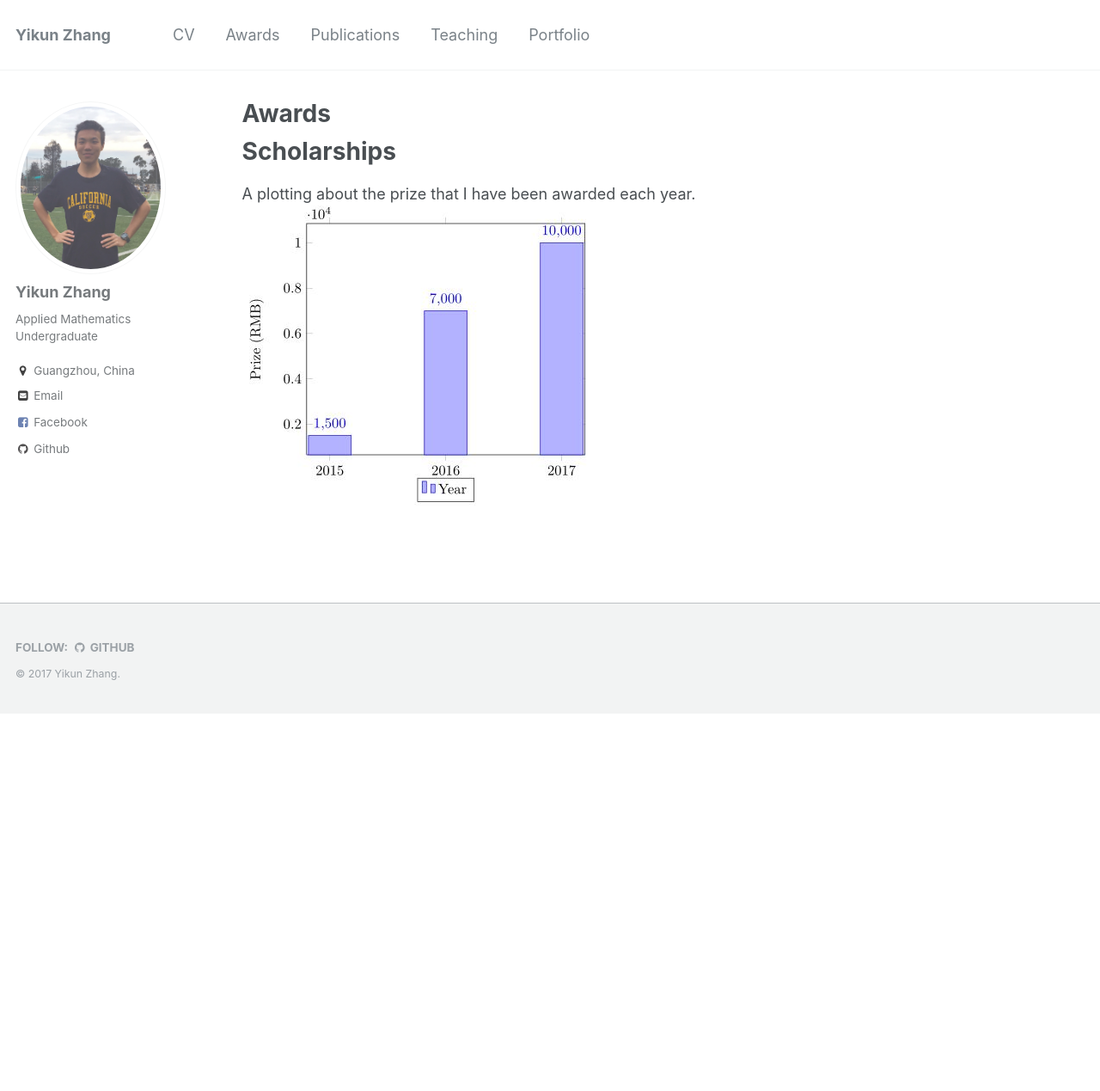
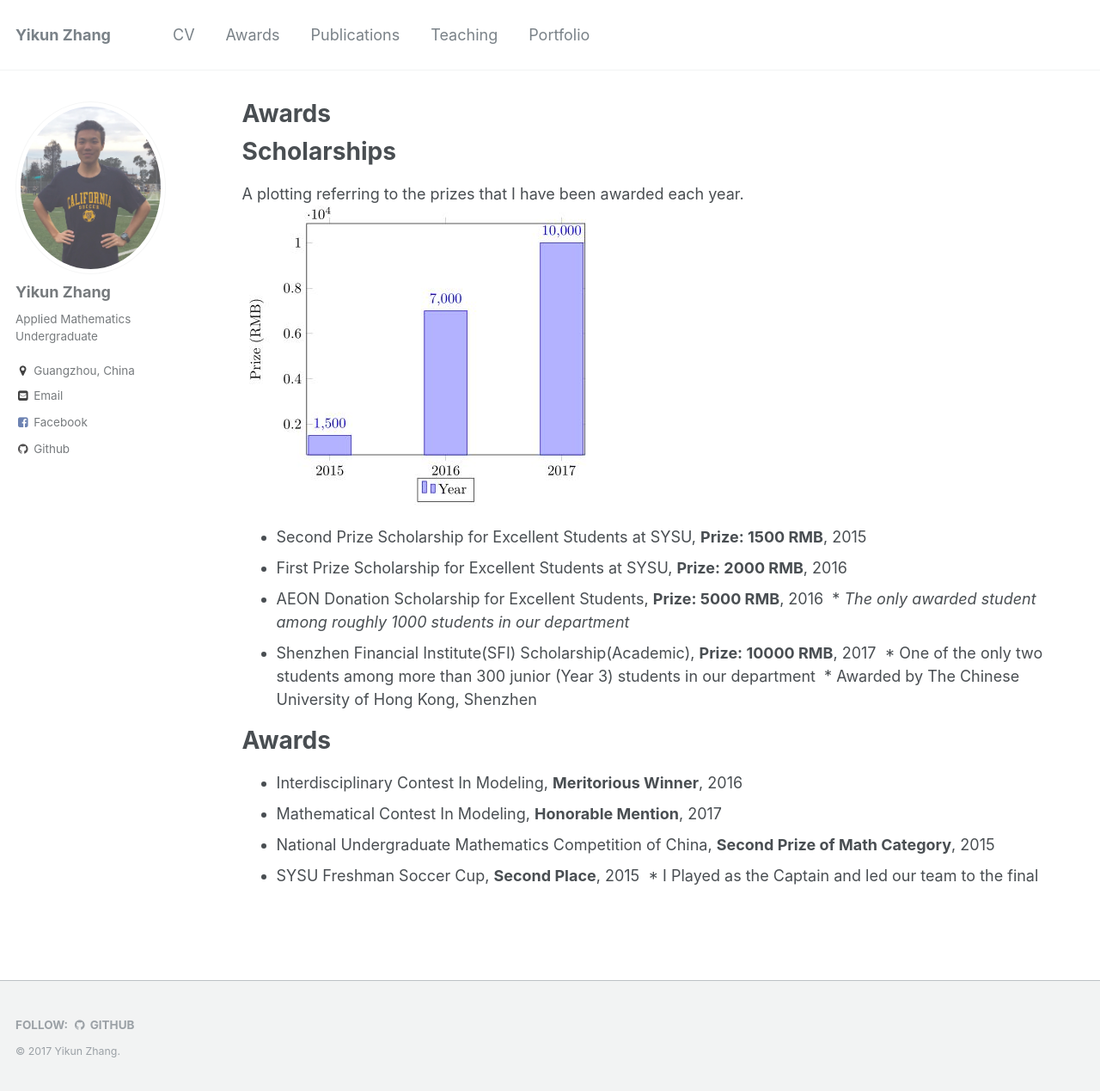
Before and after one commit to zhangyk8/zhangyk8.github.io, a Jekyll site: the page built from _pages/awards.md, in a window 1280 px wide and 1269 px high. Shown: the whole window at 86% size. Built offline with Jekyll 4.4.1, drawn with Linux system fonts in a browser that asks for light colours.

Commit message:
Update awards.md

```diff
--- a/_pages/awards.md
+++ b/_pages/awards.md
@@ -6,7 +6,24 @@ author_profile: true
 ---
 
 Scholarships
-====
+======
 
-A plotting about the prize that I have been awarded each year. <br/>
+A plotting referring to the prizes that I have been awarded each year. <br/>
 <img src='/images/scholarship.JPG'>
+
+* Second Prize Scholarship for Excellent Students at SYSU, **Prize: 1500 RMB**, 2015
+* First Prize Scholarship for Excellent Students at SYSU, **Prize: 2000 RMB**, 2016
+* AEON Donation Scholarship for Excellent Students, **Prize: 5000 RMB**, 2016
+  * _The only awarded student among roughly 1000 students in our department_
+* Shenzhen Financial Institute(SFI) Scholarship(Academic), **Prize: 10000 RMB**, 2017
+  * One of the only two students among more than 300 junior (Year 3) students in our department
+  * Awarded by The Chinese University of Hong Kong, Shenzhen
+
+
+Awards
+======
+* Interdisciplinary Contest In Modeling, **Meritorious Winner**, 2016
+* Mathematical Contest In Modeling, **Honorable Mention**, 2017
+* National Undergraduate Mathematics Competition of China, **Second Prize of Math Category**, 2015
+* SYSU Freshman Soccer Cup, **Second Place**, 2015
+  * I Played as the Captain and led our team to the final
```
